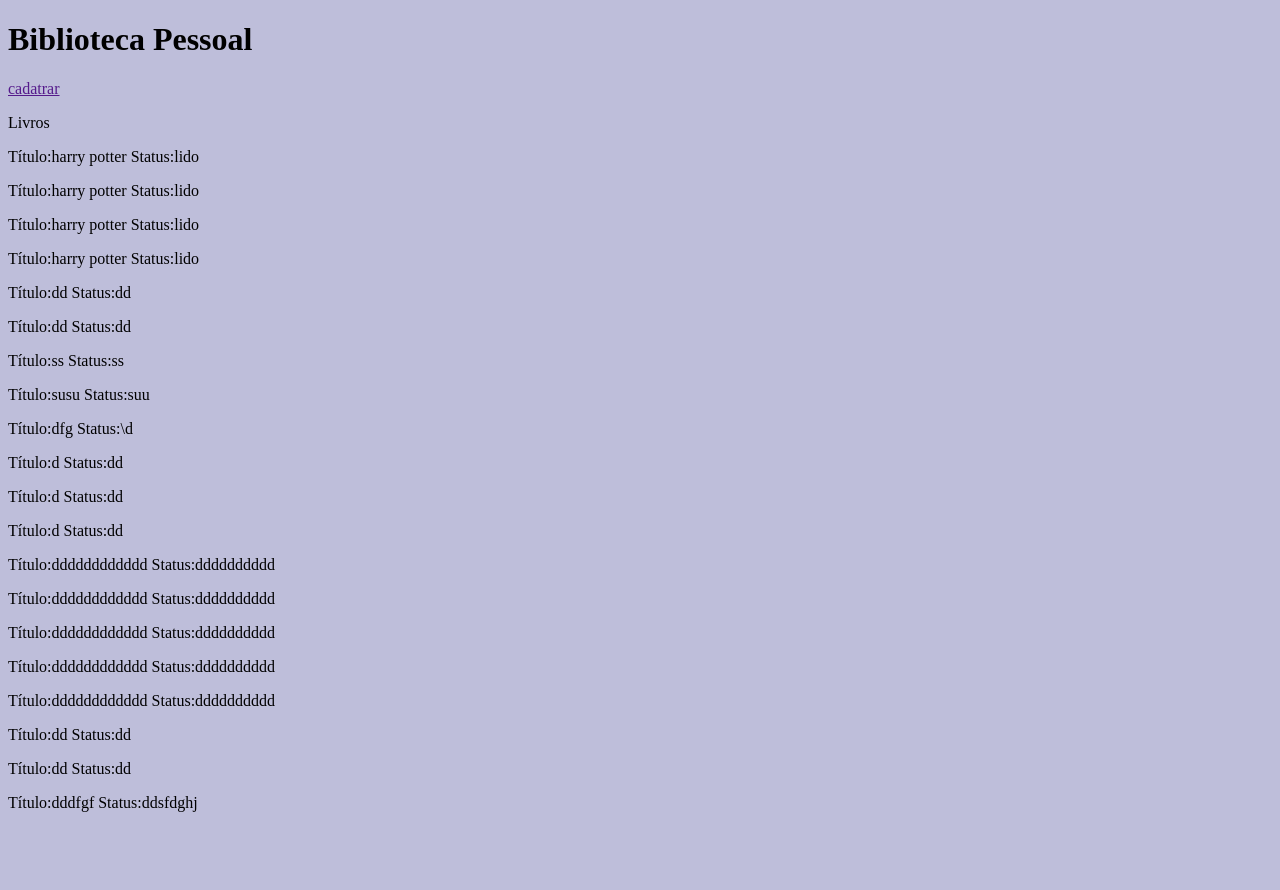
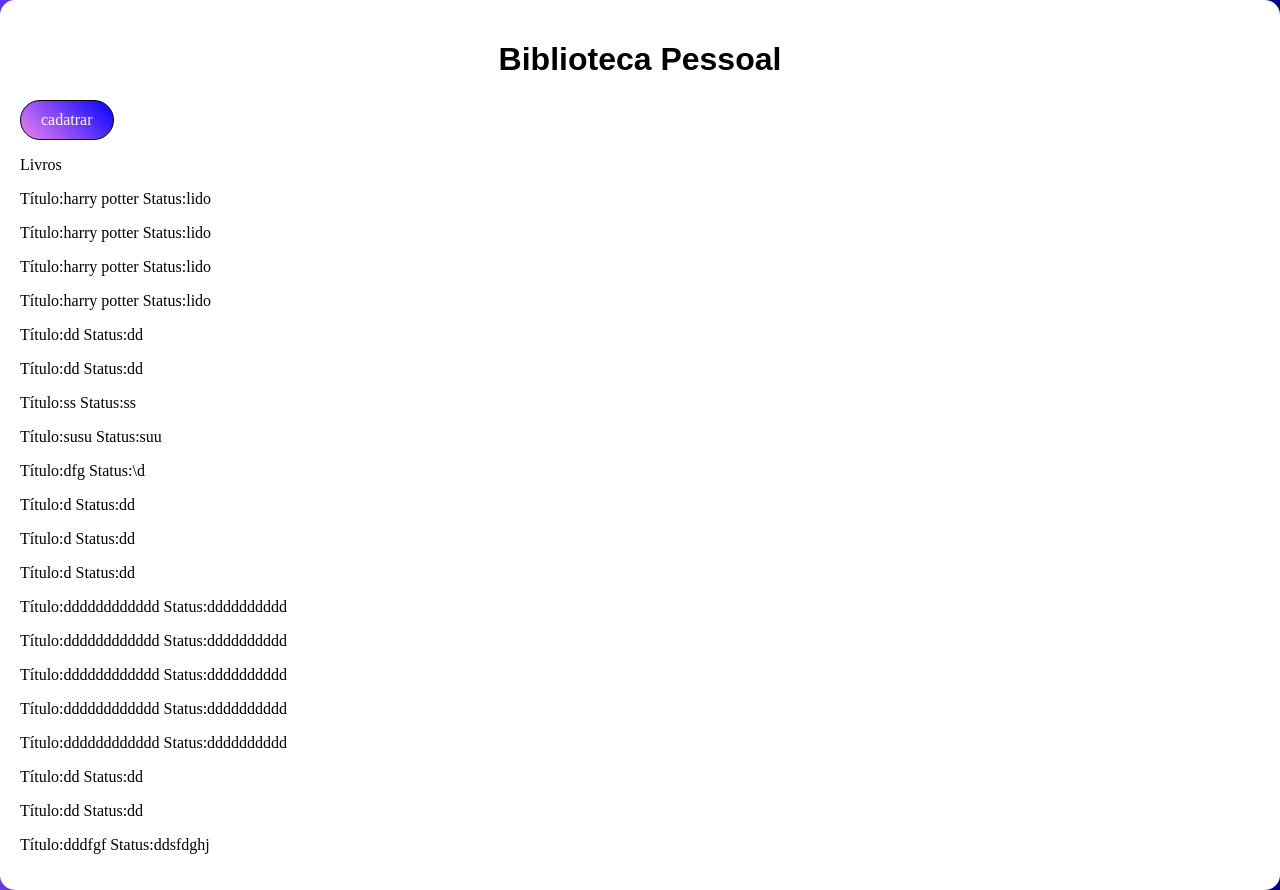
Before and after one commit to gabryellgs/Personal-Library, a Django app: page /telaPrincipal/ in a window 1280 px wide. Before the commit the page ends 812 px from the top, so only its background shows below. Run offline with Django 5.2, Linux system fonts and the light colour scheme; data comes from the database, SQL or seed files in the repository.

Commit message:
adicionando estilização

```diff
--- a/core/static/estiloTP.css
+++ b/core/static/estiloTP.css
@@ -1,3 +1,40 @@
-body{
-  background-color: rgb(190, 190, 218);
+body {
+
+  height: 100vh;
+  margin: 0;
+  background-size: cover;
+  background-repeat: no-repeat;
+  background: linear-gradient(55deg, violet, blue, darkblue);
 }
+
+.container {
+  background-color: white;
+  padding: 20px;
+  border-radius: 15px;
+  box-shadow: 0 4px 10px rgba(0, 0, 0, 0.1);
+}
+
+h1 {
+  text-align: center;
+  color: rgb(0, 0, 0);
+  font-family: Arial, sans-serif;
+}
+
+a {
+  display: inline-block;
+  text-align: center;
+  background: linear-gradient(45deg, violet, blue);
+  border-radius: 20px;
+  border: 1px solid black;
+  color: white;
+  padding: 10px 20px;
+  text-decoration: none;
+  outline: none;
+  transition: all 0.3s ease;
+}
+
+a:hover {
+  transition: 0.10s;
+  background: linear-gradient(45deg, blue, violet,rgb(63, 63, 112, rgb(100, 6, 100)));
+  color: rgb(0, 0, 0);
+}
```
